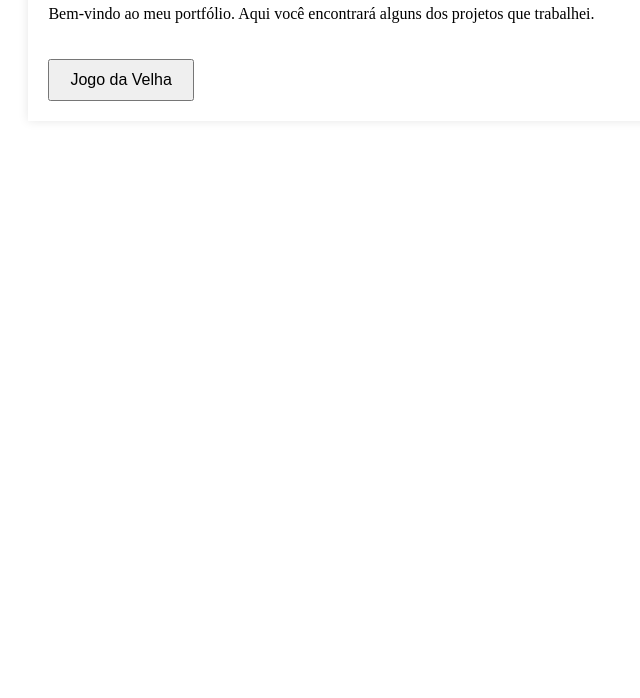
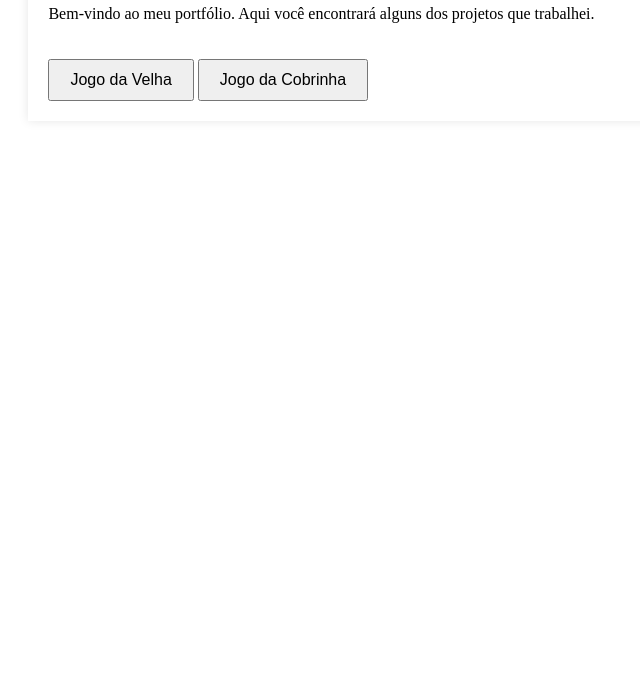
Before and after one commit to thinaves/mysitecv, a plain HTML site: page portfolio.html in a window 1280 px wide. Shown: the part 102-800 px from the top of the page, without its empty margins (86-726 px from the left). Drawn offline with Linux system fonts and the light colour scheme.

Commit message:
Update portfolio.html

```diff
--- a/portfolio.html
+++ b/portfolio.html
@@ -14,6 +14,7 @@
          <div>
             <button onclick="location.href='game.html'">Jogo da Velha</button>
             <!--<button onclick="location.href='contador.html'">Site Contagem</button>-->
+            <button onclick="location.href='snake.html'">Jogo da Cobrinha</button>
          </div>
     </div>
 </body>
```
